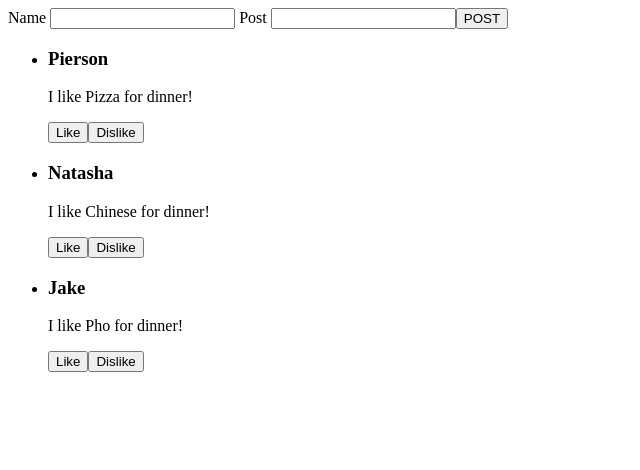
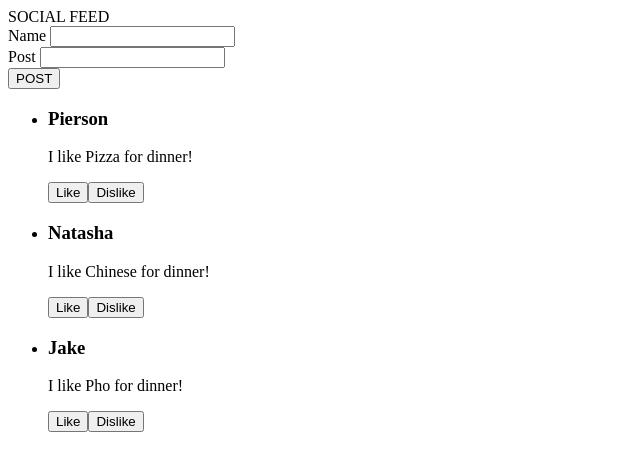
Before and after one commit to VictoriaProbst22/SocialFeedReact, a React (Create React App) app in the folder social-feed/: page / in a window 1280 px wide. Shown: the top 470 px of the page, without its empty margins (0-640 px from the left). Built offline with nearby package versions, Linux system fonts and the light colour scheme.

Commit message:
Laid Skeleton Functions for Like and Dislike Button Functionality on Posts

```diff
--- a/social-feed/src/Components/CreatePost.jsx
+++ b/social-feed/src/Components/CreatePost.jsx
@@ -19,11 +19,19 @@ const CreatePost = (props) => {
 
     return (
        <form onSubmit={handleSubmit}>
-            <lable> Name </lable>
-            <input type='text'  value={name} onChange={(event)=> setName(event.target.value)}/>
-            <lable> Post </lable>
-            <input type='text' value={message} onChange={(event)=> setMessage(event.target.value)}/>
+           <div>
+                 <lable> Name </lable>
+                 <input type='text'  value={name} onChange={(event)=> setName(event.target.value)}/>
+
+            </div>
+            <div>
+                <lable> Post </lable>
+                <input type='text' value={message} onChange={(event)=> setMessage(event.target.value)}/>
+            </div>
+            <div>
             <button type='submit'> POST </button>
+            </div>
+
        </form>
      );
 }
--- a/social-feed/src/Components/NavBar.jsx
+++ b/social-feed/src/Components/NavBar.jsx
@@ -3,6 +3,7 @@ import React from 'react';
 const NavBar = (props) => {
     return (
     <header>
+        <div> SOCIAL FEED </div>
 
     </header>
     );
--- a/social-feed/src/Components/Post.jsx
+++ b/social-feed/src/Components/Post.jsx
@@ -1,6 +1,21 @@
-import React from 'react';
+import React, { useState} from 'react';
 
 const Post = ({post}) => {
+
+    const [like, setLike]= useState(false);
+    const [dislike, setDislike] = useState(false);
+
+    function likeButton(event){
+        //onClick = !disLike
+    }
+
+    function disLikeButton(event){
+       //onClick = !like
+    }
+
+
+
+
     return (
         <div>
             <h3> {post.name}</h3>
@@ -12,3 +27,11 @@ const Post = ({post}) => {
 }
 
 export default Post;
+
+
+
+//WITHIN THE POST COMPONENT CREATE 2 SEPERATE FUNCITONS FOR "LIKE" AND "DISLIKE" WHEN CLICKED.
+//BIND THESE FUNCTIONS TO THERE RESPECTIVE BUTTONS "OnCLICK" EVENT.
+//"onChange Event is run whenever we change a value inside of an input. true=>false, slider, dropdown// onChange={()=>setLike/setDislike(event.target.value)}}// "
+//>"event.preventDefault(): prevents browswer from refreshing, but refreshes internally."
+//
```
